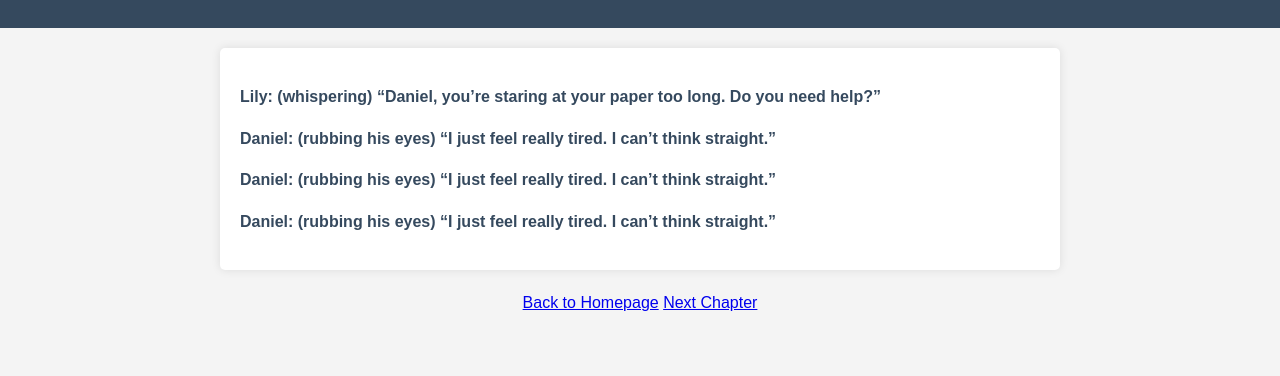
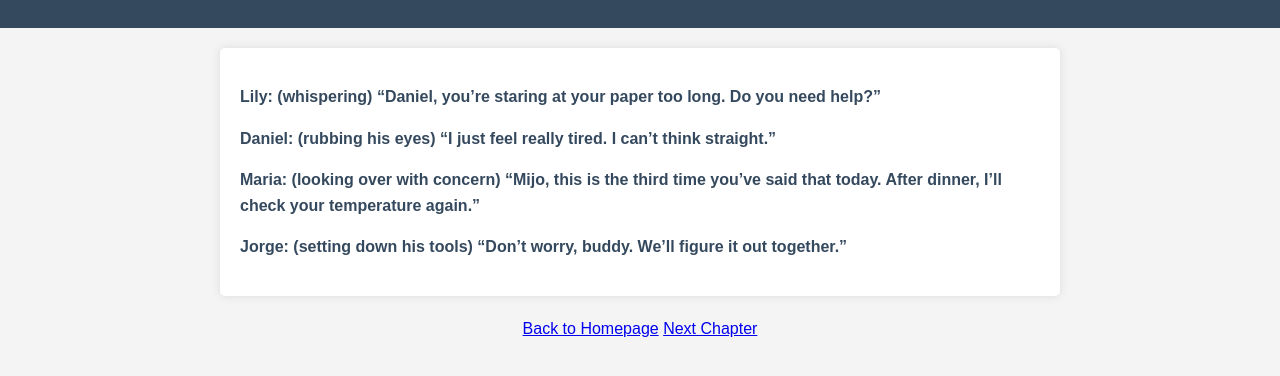
Before and after one commit to adam-1089563/Interactive-Site-story-of-daniel, a plain HTML site: page chapters/chapter1.html in a window 1280 px wide. Shown: the part 106-482 px from the top of the page. Drawn offline with Linux system fonts and the light colour scheme.

Commit message:
Chapter 1's text added

```diff
--- a/chapters/chapter1.html
+++ b/chapters/chapter1.html
@@ -13,8 +13,8 @@
 <main>
     <p class="dialogue" data-audio="audio/Scene 1/Lily/ElevenLabs_2024-12-19T14_04_11_Sarah_pre_s50_sb75_se60_b_m2.mp3">Lily: (whispering) “Daniel, you’re staring at your paper too long. Do you need help?”</p>
     <p class="dialogue" data-audio="audio/maria-hope.mp3">Daniel: (rubbing his eyes) “I just feel really tired. I can’t think straight.”</p>
-    <p class="dialogue" data-audio="audio/maria-hope.mp3">Daniel: (rubbing his eyes) “I just feel really tired. I can’t think straight.”</p>
-    <p class="dialogue" data-audio="audio/maria-hope.mp3">Daniel: (rubbing his eyes) “I just feel really tired. I can’t think straight.”</p>
+    <p class="dialogue" data-audio="audio/maria-hope.mp3">Maria: (looking over with concern) “Mijo, this is the third time you’ve said that today. After dinner, I’ll check your temperature again.”</p>
+    <p class="dialogue" data-audio="audio/maria-hope.mp3">Jorge: (setting down his tools) “Don’t worry, buddy. We’ll figure it out together.”</p>
 </main>
 <footer>
     <a href="../index.html">Back to Homepage</a>
```
